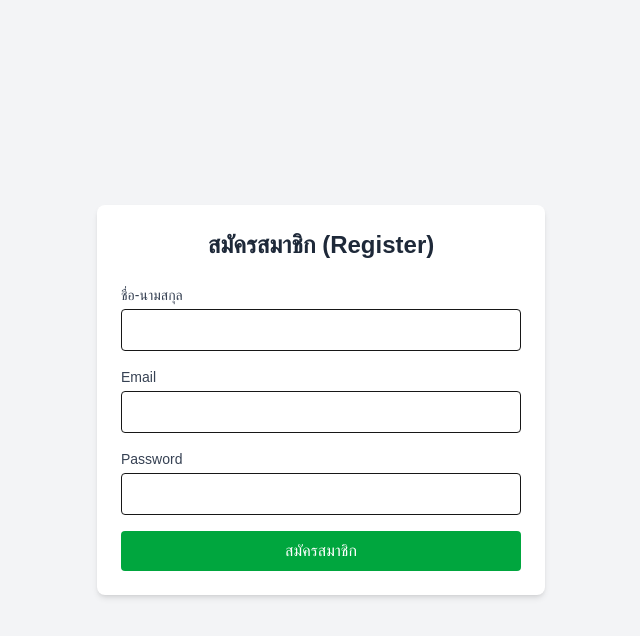
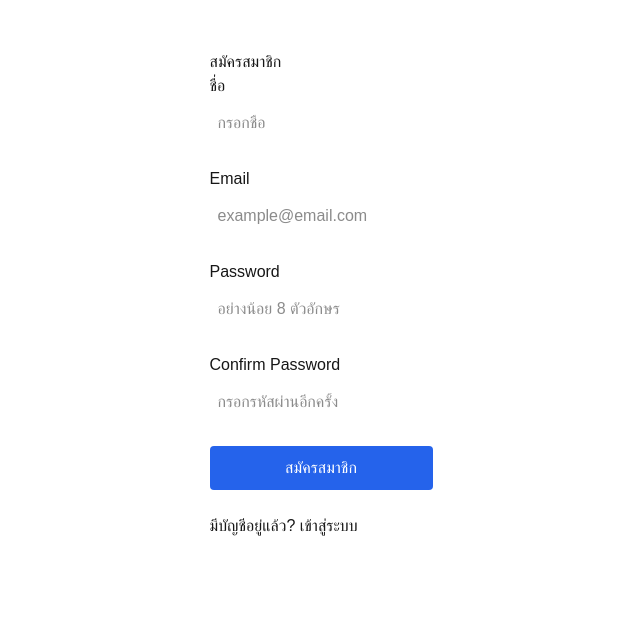
Before and after one commit to nonchayano68-maker/ud-smart-rental, a Next.js app: page /register in a window 1280 px wide. Shown: the top 636 px of the page, without its empty margins (319-959 px from the left). Built offline with nearby package versions, Linux system fonts and the light colour scheme.

Commit message:
fix: resolve auth folder routing and complete register/login flow

```diff
--- a/app/api/auth/login/route.ts
+++ b/app/api/auth/login/route.ts
@@ -1,15 +1,13 @@
 import { NextResponse } from "next/server";
 import { prisma } from "@/lib/prisma";
-import bcrypt from "bcryptjs";
-import jwt from "jsonwebtoken";
 
-export async function POST(request: Request) {
+export async function POST(req: Request) {
   try {
-    const { email, password } = await request.json();
+    const { email, password } = await req.json();
 
     if (!email || !password) {
       return NextResponse.json(
-        { message: "กรุณากรอก Email และ Password" },
+        { error: "กรุณากรอกอีเมลและรหัสผ่าน" },
         { status: 400 }
       );
     }
@@ -18,41 +16,21 @@ export async function POST(request: Request) {
       where: { email },
     });
 
-    if (!user) {
+    if (!user || user.password !== password) {
       return NextResponse.json(
-        { message: "ไม่พบผู้ใช้งานนี้ในระบบ" },
+        { error: "อีเมลหรือรหัสผ่านไม่ถูกต้อง" },
         { status: 401 }
       );
     }
 
-    const isMatch = await bcrypt.compare(password, user.password);
-
-    if (!isMatch) {
-      return NextResponse.json(
-        { message: "รหัสผ่านไม่ถูกต้อง" },
-        { status: 401 }
-      );
-    }
-
-    const token = jwt.sign(
-      { id: user.id, email: user.email, role: user.role },
-      process.env.JWT_SECRET!,
-      { expiresIn: "1d" }
+    return NextResponse.json(
+      { message: "เข้าสู่ระบบสำเร็จ", user },
+      { status: 200 }
     );
-
-    return NextResponse.json({
-      message: "เข้าสู่ระบบสำเร็จ",
-      token,
-      user: {
-        id: user.id,
-        name: user.name,
-        email: user.email,
-        role: user.role,
-      },
-    });
   } catch (error) {
+    console.error("Login error:", error);
     return NextResponse.json(
-      { message: "เกิดข้อผิดพลาดภายในเซิร์ฟเวอร์", error: String(error) },
+      { error: "เกิดข้อผิดพลาดภายในเซิร์ฟเวอร์" },
       { status: 500 }
     );
   }
--- /dev/null
+++ b/app/api/auth/register/route.ts
@@ -0,0 +1,41 @@
+import { NextResponse } from "next/server";
+import { prisma } from "@/lib/prisma";
+
+export async function POST(req: Request) {
+  try {
+    const { name, email, password } = await req.json();
+
+    if (!name || !email || !password) {
+      return NextResponse.json(
+        { error: "กรุณากรอกข้อมูลให้ครบถ้วน" },
+        { status: 400 }
+      );
+    }
+
+    const existingUser = await prisma.user.findUnique({
+      where: { email },
+    });
+
+    if (existingUser) {
+      return NextResponse.json(
+        { error: "อีเมลนี้ถูกใช้งานไปแล้ว" },
+        { status: 400 }
+      );
+    }
+
+    const user = await prisma.user.create({
+      data: { name, email, password },
+    });
+
+    return NextResponse.json(
+      { message: "สมัครสมาชิกสำเร็จ", user },
+      { status: 201 }
+    );
+  } catch (error) {
+    console.error("Register error:", error);
+    return NextResponse.json(
+      { error: "เกิดข้อผิดพลาดภายในเซิร์ฟเวอร์" },
+      { status: 500 }
+    );
+  }
+}
--- a/app/login/page.tsx
+++ b/app/login/page.tsx
@@ -1,6 +1,7 @@
 "use client";
 
-import { useState } from "react";
+import { FormEvent, useState } from "react";
+import Link from "next/link";
 import { useRouter } from "next/navigation";
 
 export default function LoginPage() {
@@ -10,7 +11,7 @@ export default function LoginPage() {
   const [error, setError] = useState("");
   const [loading, setLoading] = useState(false);
 
-  const handleSubmit = async (e: React.FormEvent) => {
+  async function handleSubmit(e: FormEvent) {
     e.preventDefault();
     setError("");
     setLoading(true);
@@ -25,51 +26,47 @@ export default function LoginPage() {
       const data = await res.json();
 
       if (!res.ok) {
-        throw new Error(data.message || "เกิดข้อผิดพลาดในการเข้าสู่ระบบ");
+        setError(data.error || "อีเมลหรือรหัสผ่านไม่ถูกต้อง");
+        setLoading(false);
+        return;
       }
 
-      // บันทึก Token ลง localStorage
-      localStorage.setItem("token", data.token);
-      localStorage.setItem("user", JSON.stringify(data.user));
-
-      alert("เข้าสู่ระบบสำเร็จ!");
-      router.push("/"); // ย้ายไปหน้าแรก
-    } catch (err) {
-      if (err instanceof Error) {
-        setError(err.message);
-      } else {
-        setError("เกิดข้อผิดพลาดที่ไม่ทราบสาเหตุ");
-      }
-    } finally {
+      router.push("/dashboard");
+    } catch {
+      setError("ไม่สามารถเชื่อมต่อกับระบบได้");
       setLoading(false);
     }
-  };
+  }
 
   return (
-    <div className="min-h-screen flex items-center justify-center bg-gray-100 p-4">
-      <div className="max-w-md w-full bg-white rounded-lg shadow-md p-8">
-        <h2 className="text-2xl font-bold text-center text-gray-800 mb-6">
+    <main className="min-h-screen flex items-center justify-center bg-gray-50 py-12 px-4 sm:px-6 lg:px-8">
+      <div className="max-w-md w-full space-y-8 bg-white p-8 rounded-lg shadow-md">
+        <div>
+          <h2 className="text-center text-3xl font-extrabold text-gray-900">
             UD Smart Rental - เข้าสู่ระบบ
           </h2>
+        </div>
 
+        <form className="mt-8 space-y-6" onSubmit={handleSubmit}>
           {error && (
-          <div className="mb-4 p-3 bg-red-100 text-red-700 text-sm rounded">
+            <div className="bg-red-100 border border-red-400 text-red-700 px-4 py-3 rounded relative">
               {error}
             </div>
           )}
 
-        <form onSubmit={handleSubmit} className="space-y-4">
+          <div className="rounded-md shadow-sm space-y-4">
             <div>
               <label className="block text-sm font-medium text-gray-700 mb-1">
                 Email
               </label>
               <input
+                suppressHydrationWarning
                 type="email"
                 required
-              className="w-full px-3 py-2 border rounded-md focus:outline-none focus:ring-2 focus:ring-blue-500 text-gray-900"
-              placeholder="example@ud.ac.th"
                 value={email}
                 onChange={(e) => setEmail(e.target.value)}
+                placeholder="example@email.com"
+                className="w-full px-3 py-2 border border-gray-300 rounded-md focus:outline-none focus:ring-2 focus:ring-blue-500"
               />
             </div>
 
@@ -78,24 +75,37 @@ export default function LoginPage() {
                 Password
               </label>
               <input
+                suppressHydrationWarning
                 type="password"
                 required
-              className="w-full px-3 py-2 border rounded-md focus:outline-none focus:ring-2 focus:ring-blue-500 text-gray-900"
-              placeholder="••••••••"
                 value={password}
                 onChange={(e) => setPassword(e.target.value)}
+                placeholder="••••••••"
+                className="w-full px-3 py-2 border border-gray-300 rounded-md focus:outline-none focus:ring-2 focus:ring-blue-500"
               />
             </div>
+          </div>
 
+          <div>
             <button
               type="submit"
               disabled={loading}
-            className="w-full bg-blue-600 text-white py-2 rounded-md hover:bg-blue-700 transition duration-200 disabled:opacity-50"
+              className="w-full flex justify-center py-2 px-4 border border-transparent rounded-md shadow-sm text-sm font-medium text-white bg-blue-600 hover:bg-blue-700 focus:outline-none focus:ring-2 focus:ring-offset-2 focus:ring-blue-500 disabled:opacity-50"
             >
               {loading ? "กำลังเข้าสู่ระบบ..." : "เข้าสู่ระบบ"}
             </button>
+          </div>
         </form>
+
+        <div className="text-center">
+          <Link
+            href="/register"
+            className="text-sm text-blue-600 hover:underline"
+          >
+            ยังไม่มีบัญชี? สมัครสมาชิก
+          </Link>
         </div>
       </div>
+    </main>
   );
 }
--- a/app/register/page.tsx
+++ b/app/register/page.tsx
@@ -1,82 +1,156 @@
 "use client";
 
-import { useState } from "react";
+import { FormEvent, useState } from "react";
+import Link from "next/link";
 import { useRouter } from "next/navigation";
 
 export default function RegisterPage() {
   const router = useRouter();
-  const [form, setForm] = useState({ name: "", email: "", password: "" });
+  const [name, setName] = useState("");
+  const [email, setEmail] = useState("");
+  const [password, setPassword] = useState("");
+  const [confirmPassword, setConfirmPassword] = useState("");
+
+  const [message, setMessage] = useState("");
   const [error, setError] = useState("");
 
-  const handleSubmit = async (e: React.FormEvent) => {
+  async function handleSubmit(e: FormEvent) {
     e.preventDefault();
+
+    setMessage("");
     setError("");
 
+    if (!name || !email || !password || !confirmPassword) {
+      setError("กรุณากรอกข้อมูลให้ครบ");
+      return;
+    }
+
+    if (password.length < 8) {
+      setError("รหัสผ่านต้องมีอย่างน้อย 8 ตัวอักษร");
+      return;
+    }
+
+    if (password !== confirmPassword) {
+      setError("รหัสผ่านไม่ตรงกัน");
+      return;
+    }
+
+    try {
       const res = await fetch("/api/auth/register", {
         method: "POST",
         headers: { "Content-Type": "application/json" },
-      body: JSON.stringify(form),
+        body: JSON.stringify({ name, email, password }),
       });
 
-    if (res.ok) {
-      alert("สมัครสมาชิกสำเร็จ!");
+      const data = await res.json();
+
+      if (!res.ok) {
+        setError(data.error || "เกิดข้อผิดพลาดในการสมัครสมาชิก");
+        return;
+      }
+
+      setMessage("สมัครสมาชิกสำเร็จ! กำลังนำคุณไปหน้าเข้าสู่ระบบ...");
+
+      setTimeout(() => {
         router.push("/login");
-    } else {
-      const data = await res.json();
-      setError(data.message || "เกิดข้อผิดพลาดในการสมัครสมาชิก");
+      }, 1500);
+    } catch {
+      setError("ไม่สามารถเชื่อมต่อกับระบบได้");
     }
-  };
+  }
 
   return (
-    <div className="flex min-h-screen items-center justify-center bg-gray-100 p-4">
-      <div className="w-full max-w-md rounded-lg bg-white p-6 shadow-md">
-        <h1 className="mb-6 text-center text-2xl font-bold text-gray-800">
-          สมัครสมาชิก (Register)
-        </h1>
-        {error && (
-          <div className="mb-4 rounded bg-red-100 p-3 text-sm text-red-600">
-            {error}
-          </div>
-        )}
-        <form onSubmit={handleSubmit} className="space-y-4">
+    <main
+      style={{
+        maxWidth: "400px",
+        margin: "50px auto",
+      }}
+    >
+      <h1>สมัครสมาชิก</h1>
+
+      <form onSubmit={handleSubmit}>
         <div>
-            <label className="block text-sm font-medium text-gray-700">ชื่อ-นามสกุล</label>
+          <label>ชื่อ</label>
+          <br />
           <input
+            suppressHydrationWarning
             type="text"
-              required
-              className="mt-1 w-full rounded border p-2 focus:outline-none focus:ring-2 focus:ring-blue-500"
-              value={form.name}
-              onChange={(e) => setForm({ ...form, name: e.target.value })}
+            value={name}
+            onChange={(e) => setName(e.target.value)}
+            placeholder="กรอกชื่อ"
+            style={{ width: "100%", padding: "8px", marginTop: "5px" }}
           />
         </div>
+
+        <br />
+
         <div>
-            <label className="block text-sm font-medium text-gray-700">Email</label>
+          <label>Email</label>
+          <br />
           <input
+            suppressHydrationWarning
             type="email"
-              required
-              className="mt-1 w-full rounded border p-2 focus:outline-none focus:ring-2 focus:ring-blue-500"
-              value={form.email}
-              onChange={(e) => setForm({ ...form, email: e.target.value })}
+            value={email}
+            onChange={(e) => setEmail(e.target.value)}
+            placeholder="example@email.com"
+            style={{ width: "100%", padding: "8px", marginTop: "5px" }}
           />
         </div>
+
+        <br />
+
         <div>
-            <label className="block text-sm font-medium text-gray-700">Password</label>
+          <label>Password</label>
+          <br />
           <input
+            suppressHydrationWarning
             type="password"
-              required
-              className="mt-1 w-full rounded border p-2 focus:outline-none focus:ring-2 focus:ring-blue-500"
-              value={form.password}
-              onChange={(e) => setForm({ ...form, password: e.target.value })}
+            value={password}
+            onChange={(e) => setPassword(e.target.value)}
+            placeholder="อย่างน้อย 8 ตัวอักษร"
+            style={{ width: "100%", padding: "8px", marginTop: "5px" }}
           />
         </div>
+
+        <br />
+
+        <div>
+          <label>Confirm Password</label>
+          <br />
+          <input
+            suppressHydrationWarning
+            type="password"
+            value={confirmPassword}
+            onChange={(e) => setConfirmPassword(e.target.value)}
+            placeholder="กรอกรหัสผ่านอีกครั้ง"
+            style={{ width: "100%", padding: "8px", marginTop: "5px" }}
+          />
+        </div>
+
+        <br />
+
+        {error && <p style={{ color: "red" }}>{error}</p>}
+        {message && <p style={{ color: "green" }}>{message}</p>}
+
         <button
           type="submit"
-            className="w-full rounded bg-green-600 py-2 text-white hover:bg-green-700"
+          style={{
+            width: "100%",
+            padding: "10px",
+            backgroundColor: "#2563eb",
+            color: "white",
+            border: "none",
+            borderRadius: "4px",
+            cursor: "pointer",
+          }}
         >
           สมัครสมาชิก
         </button>
       </form>
-      </div>
-    </div>
+
+      <br />
+
+      <Link href="/login">มีบัญชีอยู่แล้ว? เข้าสู่ระบบ</Link>
+    </main>
   );
 }
```
Lines whose indentation alone changed are shown as unchanged.
